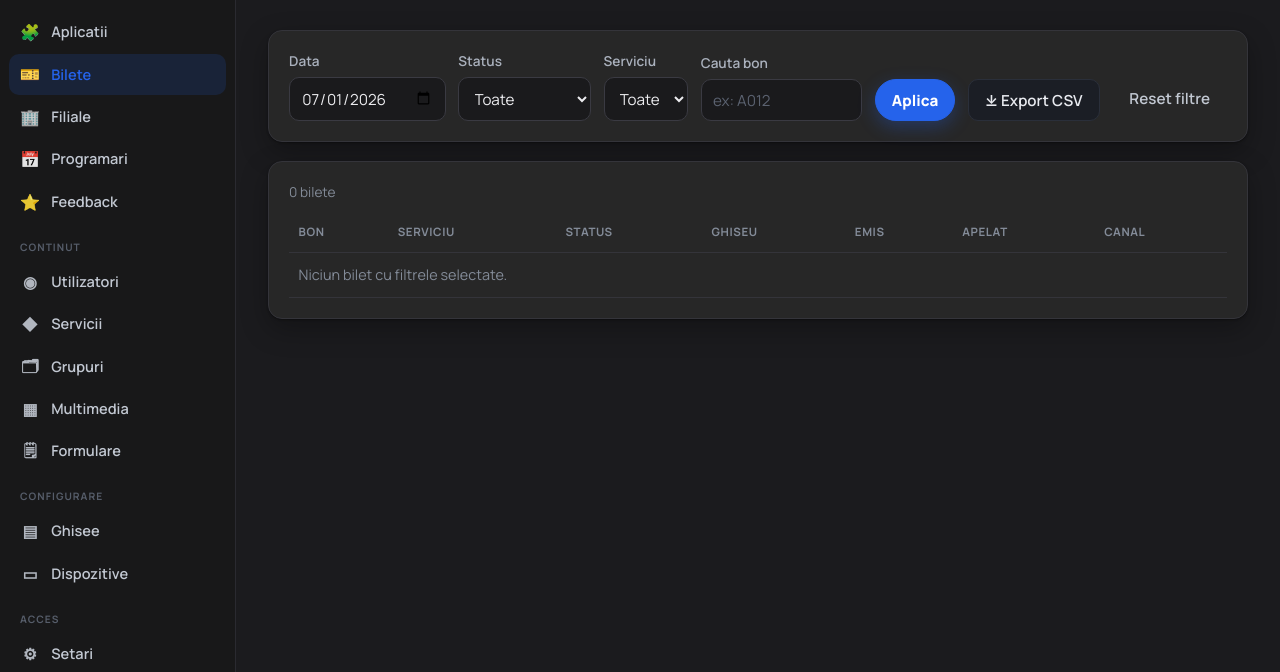
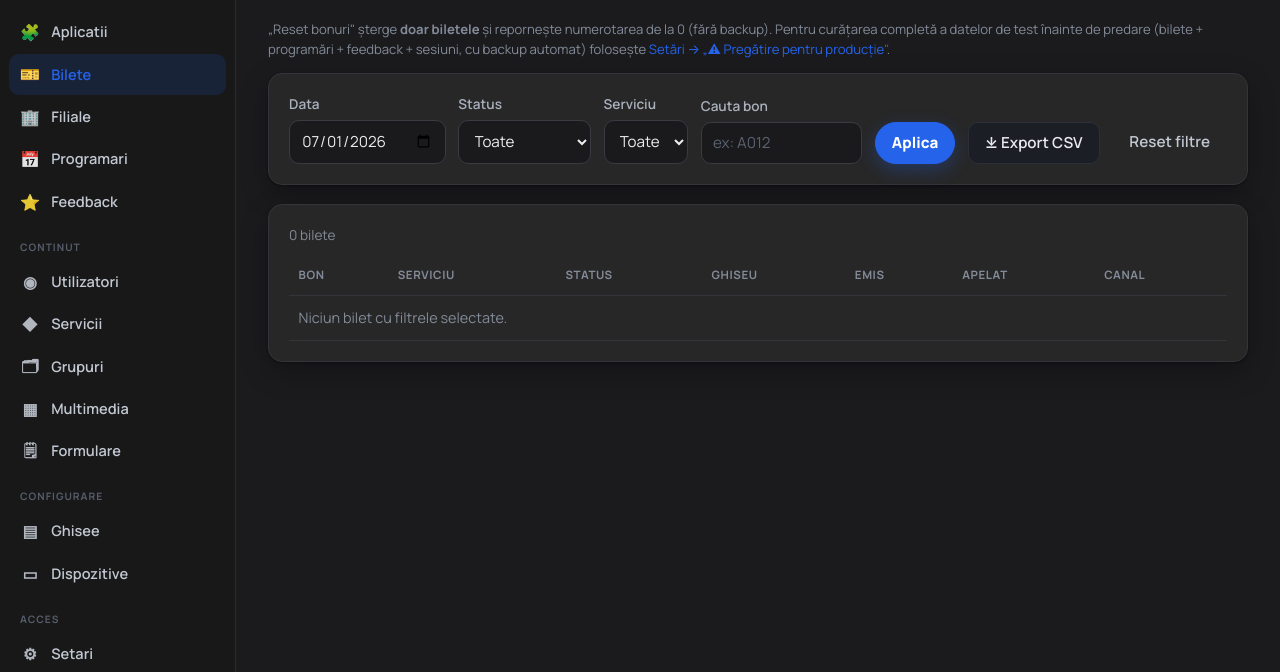
Before and after one commit to buzoianufamily/bon-de-ordine, a PHP site: page /hook/admin/tickets in a window 1280 px wide. Shown: the part 128-800 px from the top of the page. Run offline with PHP 8.4, Linux system fonts and the light colour scheme; the visitor is signed in with stand-in values (Sample User, id 1); data that the repository does not hold is empty; some libraries are stand-ins or nearby versions.

Commit message:
Clarificare: „Reset bonuri" vs „Pregatire pentru productie" (functii diferite)
Adauga note explicative in UI ca sa nu mai fie confundate:
- „Reset bonuri" (Bilete): sterge DOAR biletele + reporneste numerotarea de la 0, fara backup, optional pe o filiala.
- „Pregatire pentru productie" (Setari): sterge TOATE datele operationale (bilete + programari + feedback +
  sesiuni + jurnale), cu backup automat inainte; pastreaza configuratia si jurnalul de audit.

Co-Authored-By: Claude Opus 4.8 <noreply@anthropic.com>
Claude-Session: https://claude.ai/code/session_011bZYV6BkVSYAwhNYTodE7w

```diff
--- a/app/views/admin/settings.php
+++ b/app/views/admin/settings.php
@@ -228,6 +228,7 @@
 <div class="card pad" style="margin-top:1.4rem;border-color:#dc2626">
   <h3 style="margin-top:0;color:#dc2626">⚠ Pregătire pentru producție</h3>
   <p class="muted" style="font-size:.82rem;margin-top:0">După ce ai terminat de testat, șterge <strong>datele de test</strong> (bilete, programări, feedback, sesiuni, jurnale de prezență/webhook) ca să pornești cu o evidență curată. <strong>Configurația rămâne intactă</strong> (filiale, servicii, ghișee, utilizatori, dispozitive, setări). Se face automat un <strong>backup de siguranță</strong> înainte. Acțiunea este ireversibilă (în afară de restaurarea backup-ului).</p>
+  <p class="muted" style="font-size:.8rem;margin-top:.2rem"><strong>Diferența față de „Reset bonuri" (Bilete):</strong> acolo se șterg <em>doar biletele</em> și repornește numerotarea, fără backup; aici se curăță <em>toate</em> datele operaționale (bilete + programări + feedback + sesiuni), cu backup automat înainte — pentru predarea instanței în producție.</p>
   <form method="post" action="<?= e(url('admin/reset')) ?>" data-confirm="Sigur ștergi TOATE datele operaționale (bilete/programări/feedback)? Configurația rămâne. Se face backup automat înainte."><?= csrf_field() ?>
     <div class="field" style="max-width:280px"><label>Scrie <code>STERGE</code> pentru confirmare</label><input name="confirm" autocomplete="off" placeholder="STERGE"></div>
     <button class="btn btn-danger">Șterge datele de test</button>
--- a/app/views/admin/tickets.php
+++ b/app/views/admin/tickets.php
@@ -5,9 +5,10 @@ $st=['waiting'=>['La rand','#fef3c7','#92400e'],'called'=>['Apelat','#dbeafe','#
   <form method="post" action="<?= e(url('admin/tickets/reset')) ?>" data-confirm="Resetezi bonurile? Se STERG TOATE biletele (coada + istoric + statistici) si numerotarea reincepe de la 0. Actiunea NU poate fi anulata." style="display:flex;gap:.4rem;align-items:center">
     <?= csrf_field() ?>
     <?php if(count($branches)>1): ?><select name="branch" style="width:auto"><option value="0">Toate filialele</option><?php foreach($branches as $b): ?><option value="<?= (int)$b['id'] ?>"><?= e($b['name']) ?></option><?php endforeach; ?></select><?php endif; ?>
-    <button class="btn btn-danger">↺ Reset bonuri</button>
+    <button class="btn btn-danger" title="Sterge DOAR biletele si reincepe numerotarea de la 0 (fara backup). Pentru curatarea completa inainte de productie, foloseste Setari → Pregatire pentru productie.">↺ Reset bonuri</button>
   </form>
 </div>
+<p class="muted" style="margin-top:-.6rem;font-size:.82rem">„Reset bonuri" șterge <strong>doar biletele</strong> și repornește numerotarea de la 0 (fără backup). Pentru curățarea completă a datelor de test înainte de predare (bilete + programări + feedback + sesiuni, cu backup automat) folosește <a href="<?= e(url('admin/settings')) ?>">Setări → „⚠ Pregătire pentru producție"</a>.</p>
 <form method="get" id="tkFilter" action="<?= e(url('admin/tickets')) ?>" class="card pad" style="display:flex;gap:.8rem;flex-wrap:wrap;align-items:flex-end;margin-bottom:1.2rem">
   <div class="field" style="margin:0"><label>Data</label><input type="date" name="date" value="<?= e($date) ?>" onchange="this.form.submit()"></div>
   <div class="field" style="margin:0"><label>Status</label><select name="status" onchange="this.form.submit()" style="width:auto">
```
